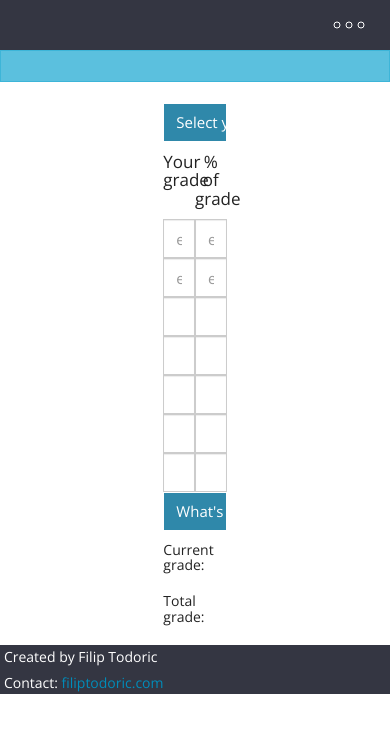
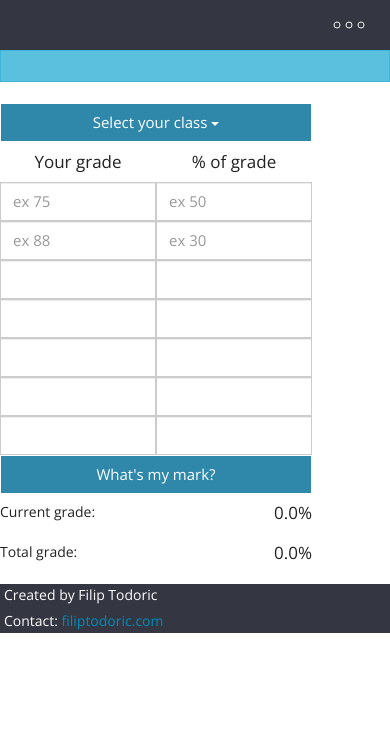
Before and after one commit to filiptodoric/gradecalc, a website: page gradecalc-meanjs/gradecalc/views/mygrades.html in a window 390 px wide. Drawn offline with nearby package versions, Linux system fonts and the light colour scheme; files that its build step writes are made by us from their sources; no server answers; files whose address does not match are found by name.

Commit message:
Centered (almost) and working on mobile!!

```diff
--- a/gradecalc-meanjs/gradecalc/public/stylesheets/main.css
+++ b/gradecalc-meanjs/gradecalc/public/stylesheets/main.css
@@ -62,9 +62,24 @@ footer {
 }
 
 
-.container-fluid { 	margin: 5px; }
+/*.container-fluid { 	margin: 5px; }
 .centerDiv { 	 margin: 5px; }
 .row {
     display: flex;
     justify-content: center;
+    min-width: 350px;
+}*/
+
+#content {
+    display: table;
+    margin: auto;
 }
+
+.table-cell {
+    width:40%;
+    float:left;
+}
+.table-button {
+    width:80%;
+    float:left;
+}
--- a/gradecalc-meanjs/gradecalc/views/mygrades.html
+++ b/gradecalc-meanjs/gradecalc/views/mygrades.html
@@ -225,9 +225,9 @@
 
         function addNewRow()    {
             var strVar="";
-            strVar += "<div class=\"row no-gutter\">";
-            strVar += "                    <div class=\"col-xs-1\"> <input type=\"text\" class=\"marks form-control\" maxlength=\"8\" > <\/div>";
-            strVar += "<div class=\"col-xs-1\"> <input type=\"text\" class=\"grades form-control\" maxlength=\"8\" > <\/div>";
+            strVar += "<div class=\"table-row\">";
+            strVar += "                    <div class=\"table-cell\"> <input type=\"text\" class=\"marks form-control\" maxlength=\"8\" > <\/div>";
+            strVar += "<div class=\"table-cell\"> <input type=\"text\" class=\"grades form-control\" maxlength=\"8\" > <\/div>";
             strVar += "<\/div>";
             var tableOfGrades = $('#table-of-grades');
             tableOfGrades.append(strVar);
@@ -256,9 +256,12 @@
 <div class="alert alert-info" role="alert"> </div>
 
 <div class="container-fluid">
-    <div class="">
     <div class="row no-gutter">
-            <div class="col-xs-2">
+        <div class="col-xs-12 text-center">
+            <div id="content">
+
+                <div class="table-row">
+                    <div class="table-button">
                         <div class="dropdown">
                             <button class="btn btn-default dropdown-toggle btn-block" type="button" id="dropdownMenu2" data-toggle="dropdown" aria-haspopup="true" aria-expanded="false">
                                 Select your class
@@ -274,49 +277,51 @@
 
                 <div id="the-grades">
                     <div id="table-of-grades">
-                <div class="row no-gutter">
-                    <div class="col-xs-1"><h5 class="text-center">Your grade</h5> </div>
-                    <div class="col-xs-1"> <h5 class="text-center">% of grade</h5> </div>
+                        <div class="table-row">
+                            <div class="table-cell"><h5 class="text-center">Your grade</h5> </div>
+                            <div class="table-cell"> <h5 class="text-center">% of grade</h5> </div>
                         </div>
-                <div class="row no-gutter">
-                    <div class="col-xs-1"><input type="text" class="marks form-control" id="mark1" maxlength="8" placeholder="ex 75"> </div>
-                    <div class="col-xs-1"> <input type="text" class="grades form-control" id="grade1" maxlength="8" placeholder="ex 50"> </div>
+                        <div class="table-row">
+                            <div class="table-cell"><input type="text" class="marks form-control" id="mark1" maxlength="8" placeholder="ex 75"> </div>
+                            <div class="table-cell"> <input type="text" class="grades form-control" id="grade1" maxlength="8" placeholder="ex 50"> </div>
                         </div>
-                <div class="row no-gutter">
-                    <div class="col-xs-1"> <input type="text" class="marks form-control" id="mark2" maxlength="8"  placeholder="ex 88"> </div>
-                    <div class="col-xs-1"> <input type="text" class="grades form-control" id="grade2" maxlength="8"  placeholder="ex 30"> </div>
+                        <div class="table-row">
+                            <div class="table-cell"> <input type="text" class="marks form-control" id="mark2" maxlength="8"  placeholder="ex 88"> </div>
+                            <div class="table-cell"> <input type="text" class="grades form-control" id="grade2" maxlength="8"  placeholder="ex 30"> </div>
                         </div>
-                <div class="row no-gutter">
-                    <div class="col-xs-1"> <input type="text" class="marks form-control" id="mark3" maxlength="8" ></div>
-                    <div class="col-xs-1"> <input type="text" class="grades form-control" id="grade3" maxlength="8" ></div>
+                        <div class="table-row">
+                            <div class="table-cell"> <input type="text" class="marks form-control" id="mark3" maxlength="8" ></div>
+                            <div class="table-cell"> <input type="text" class="grades form-control" id="grade3" maxlength="8" ></div>
                         </div>
-                <div class="row no-gutter">
-                    <div class="col-xs-1"> <input type="text" class="marks form-control" id="mark4" maxlength="8" > </div>
-                    <div class="col-xs-1"> <input type="text" class="grades form-control" id="grade4" maxlength="8" > </div>
+                        <div class="table-row">
+                            <div class="table-cell"> <input type="text" class="marks form-control" id="mark4" maxlength="8" > </div>
+                            <div class="table-cell"> <input type="text" class="grades form-control" id="grade4" maxlength="8" > </div>
                         </div>
-                <div class="row no-gutter">
-                    <div class="col-xs-1"> <input type="text" class="marks form-control" id="mark5" maxlength="8" > </div>
-                    <div class="col-xs-1"> <input type="text" class="grades form-control" id="grade5" maxlength="8" > </div>
+                        <div class="table-row">
+                            <div class="table-cell"> <input type="text" class="marks form-control" id="mark5" maxlength="8" > </div>
+                            <div class="table-cell"> <input type="text" class="grades form-control" id="grade5" maxlength="8" > </div>
                         </div>
-                <div class="row no-gutter">
-                    <div class="col-xs-1"> <input type="text" class="marks form-control" id="mark6" maxlength="8" > </div>
-                    <div class="col-xs-1"> <input type="text" class="grades form-control" id="grade6" maxlength="8" > </div>
+                        <div class="table-row">
+                            <div class="table-cell"> <input type="text" class="marks form-control" id="mark6" maxlength="8" > </div>
+                            <div class="table-cell"> <input type="text" class="grades form-control" id="grade6" maxlength="8" > </div>
                         </div>
-                <div class="row no-gutter">
-                    <div class="col-xs-1"> <input type="text" class="marks form-control" maxlength="8" > </div>
-                    <div class="col-xs-1"> <input type="text" class="grades form-control" maxlength="8" > </div>
+                        <div class="table-row">
+                            <div class="table-cell"> <input type="text" class="marks form-control" maxlength="8" > </div>
+                            <div class="table-cell"> <input type="text" class="grades form-control" maxlength="8" > </div>
                         </div>
                     </div>
-            <div class="row no-gutter">
-                <div class="col-xs-2"> <button type="button" id="markButton" onclick="calcluateGrades()" class="btn btn-default btn-block">What's my mark?</button> </div>
+                    <div class="table-row">
+                        <div class="table-button"> <button type="button" id="markButton" onclick="calcluateGrades()" class="btn btn-default btn-block">What's my mark?</button> </div>
                     </div>
-            <div class="row no-gutter" >
-                <div class="col-xs-1"> <h6>Current grade:</h6> </div>
-                <div class="col-xs-1"> <h5 class="text-right" id="currentGrade"></h5> </div>
+                    <div class="table-row" >
+                        <div class="table-cell"> <h6 class="text-left" >Current grade:</h6> </div>
+                        <div class="table-cell"> <h5 class="text-right" id="currentGrade"> 0.0%</h5> </div>
                     </div>
-            <div class="row no-gutter" >
-                <div class="col-xs-1"> <h6> Total grade: </h6> </div>
-                <div class="col-xs-1"> <h5 class="text-right" id="totalGrade"></h5> </div>
+                    <div class="table-row" >
+                        <div class="table-cell"> <h6 class="text-left" > Total grade: </h6> </div>
+                        <div class="table-cell"> <h5 class="text-right" id="totalGrade"> 0.0% </h5> </div>
+                    </div>
+                </div>
             </div>
         </div>
     </div>
@@ -335,7 +340,7 @@
                 <h4 class="modal-title" id="myModalLabel">Add a new class</h4>
             </div>
             <div class="modal-body">
-                <div class="row no-gutter some-margin">
+                <div class="table-row some-margin">
                     <div class="col-sm-3"> <h5>Class name/code: </h5> </div>
                     <div class="col-sm-4"> <input type="text" class="form-control" id="newClassName" > </div>
                 </div>
```
Also changed, not shown: gradecalc-meanjs/gradecalc/views/index.html (+40 -39 lines). Lines whose indentation alone changed are shown as unchanged.
